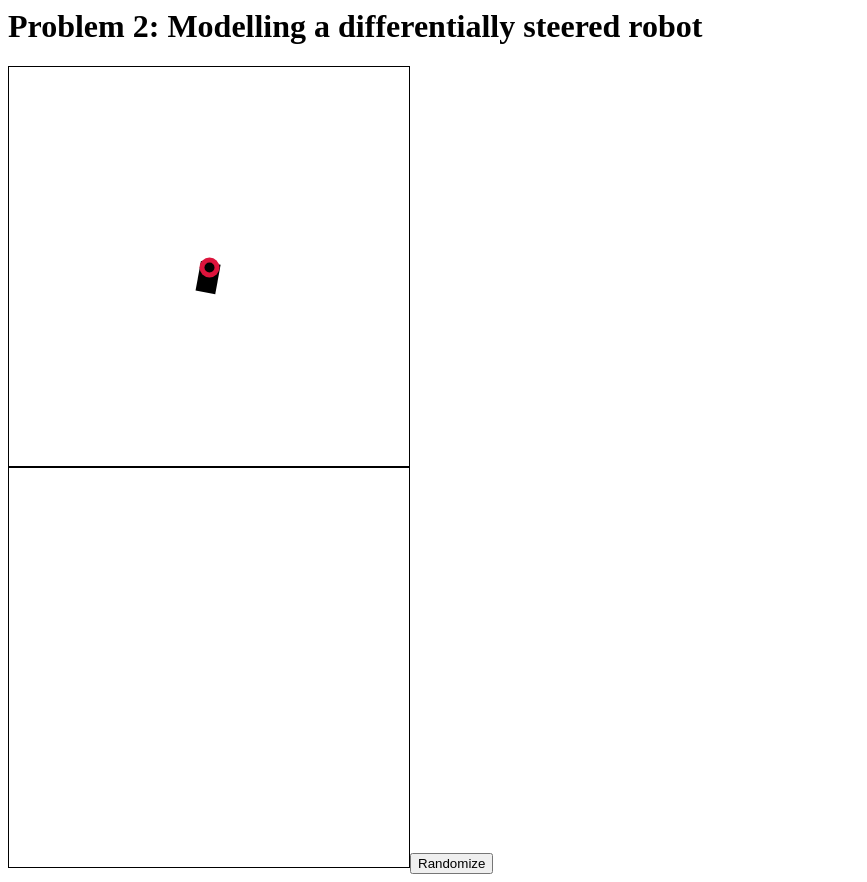
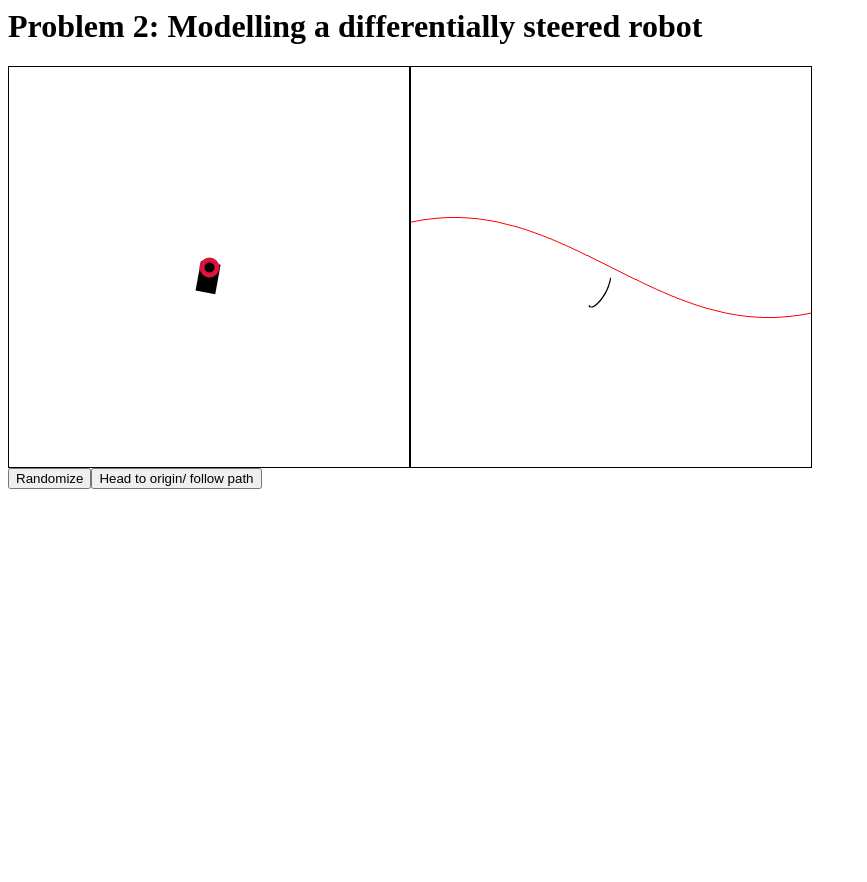
Before and after one commit to c2huc2hu/differential-control-demo, a plain HTML site: page index.html in a window 1280 px wide. Shown: the whole page, without its empty margins (0-867 px from the left). After the commit the page ends 800 px from the top, so only its background shows below. Drawn offline with nearby package versions, Linux system fonts and the light colour scheme.

Commit message:
Enabled path following

```diff
--- a/charting.js
+++ b/charting.js
@@ -1,6 +1,6 @@
 // Generated by CoffeeScript 1.10.0
 (function() {
-  var ctx, setPixelBlack, updateChart;
+  var ctx, plot, updateChart;
 
   console.log("charting");
 
@@ -8,26 +8,31 @@
 
   window.ctx = ctx;
 
-  setPixelBlack = (function() {
-    var d, imageData;
-    imageData = ctx.createImageData(1, 1);
-    d = imageData.data;
-    d[0] = d[1] = d[2] = 80;
-    return function(x, y) {
-      console.log(x, y);
-      return ctx.putImageData(imageData, x, y);
-    };
-  })();
-
   updateChart = function(data) {
     var i, j, len;
-    console.log(w);
+    ctx.beginPath();
+    ctx.fillStyle = 'black';
     for (j = 0, len = data.length; j < len; j++) {
       i = data[j];
       ctx.rect(i.x * 100 + 200, i.y * 100 + 200, 1, 1);
     }
     return ctx.fill();
   };
+
+  plot = function(fcn) {
+    var j, x, y;
+    ctx.beginPath();
+    ctx.fillStyle = 'red';
+    for (x = j = 0; j <= 400; x = ++j) {
+      y = fcn(x / 100 - 2) * 100 + 200;
+      ctx.rect(x, y, 1, 1);
+    }
+    return ctx.fill();
+  };
+
+  plot(function(x) {
+    return 0.5 * Math.sin(x);
+  });
 
   setInterval(function() {
     console.log(window.robot.history.length);
--- a/index.html
+++ b/index.html
@@ -1,7 +1,5 @@
-<script src="./lib/jquery-3.1.1.slim.min.js"></script><script src="./lib/fabric.js"></script><script src="./lib/highcharts.js"></script><style>canvas {
+<script src="./lib/jquery-3.1.1.slim.min.js"></script><script src="./lib/fabric.js"></script><style>.drawing > * {
     border: solid 1px black;
-    /* width: 400px;
-    height: 400px; */
     display: inline-block;
 }
-</style><h1>Problem 2: Modelling a differentially steered robot</h1><canvas id="cvs"></canvas><canvas id="chart" width="400" height="400"></canvas><button id="reset">Randomize</button><script src="./main.js"></script><script src="./charting.js"></script>
+</style><h1>Problem 2: Modelling a differentially steered robot</h1><div class="drawing"><canvas id="cvs"></canvas><canvas id="chart" width="400" height="400"></canvas></div><button id="reset">Randomize</button><button id="toggle">Head to origin/ follow path</button><script src="./main.js"></script><script src="./charting.js"></script>
--- a/main.js
+++ b/main.js
@@ -7,6 +7,8 @@
   h = 0.001;
 
   L = 0.1;
+
+  window.headToOrigin = true;
 
   Robot = (function() {
     function Robot(L1, canvasObj) {
@@ -72,6 +74,15 @@
       return ControlledRobot.__super__.update.call(this, this.distControl * dist, this.targetControl * targetHeading + this.alignControl * alignHeading);
     };
 
+    ControlledRobot.prototype.followPath = function(pathFcn) {
+      var anticipation, desiredTheta, desiredX, desiredY;
+      anticipation = 0.1;
+      desiredX = this.x + anticipation;
+      desiredY = pathFcn(desiredX);
+      desiredTheta = Math.atan2(desiredY - this.y, desiredX - this.x);
+      return this.update(desiredX, desiredY, desiredTheta);
+    };
+
     return ControlledRobot;
 
   })(Robot);
@@ -108,7 +119,13 @@
   robot = new ControlledRobot(L, rect, 5, 0.1, 0.1);
 
   setInterval(function() {
-    robot.update(target.x, target.y, target.angle);
+    if (headToOrigin) {
+      robot.update(target.x, target.y, target.angle);
+    } else {
+      robot.followPath(function(x) {
+        return 0.5 * Math.sin(x);
+      });
+    }
     return robot.render();
   }, 16);
 
@@ -116,6 +133,10 @@
     return robot.randomizePosition();
   });
 
+  $('#toggle').click(function() {
+    return window.headToOrigin = !window.headToOrigin;
+  });
+
   window.robot = robot;
 
 }).call(this);
```
Also changed, not shown: 3 other files.
